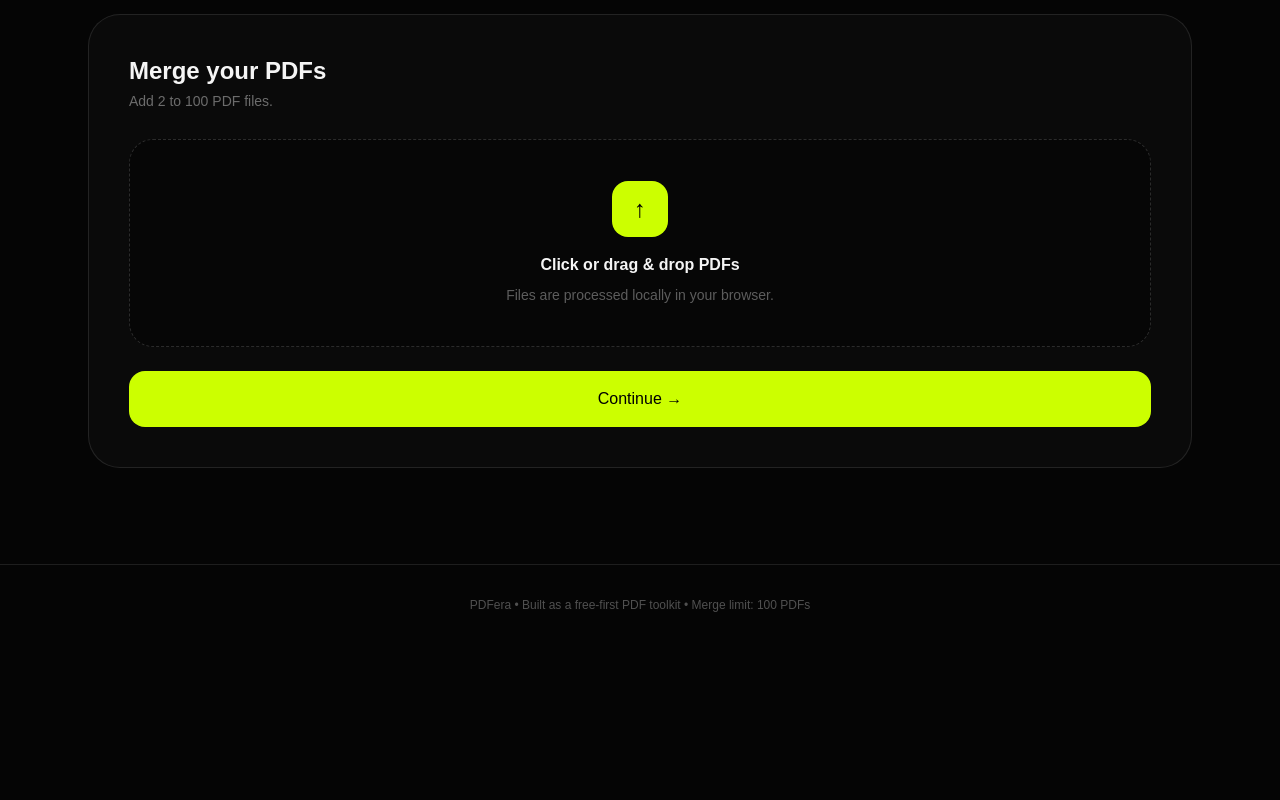
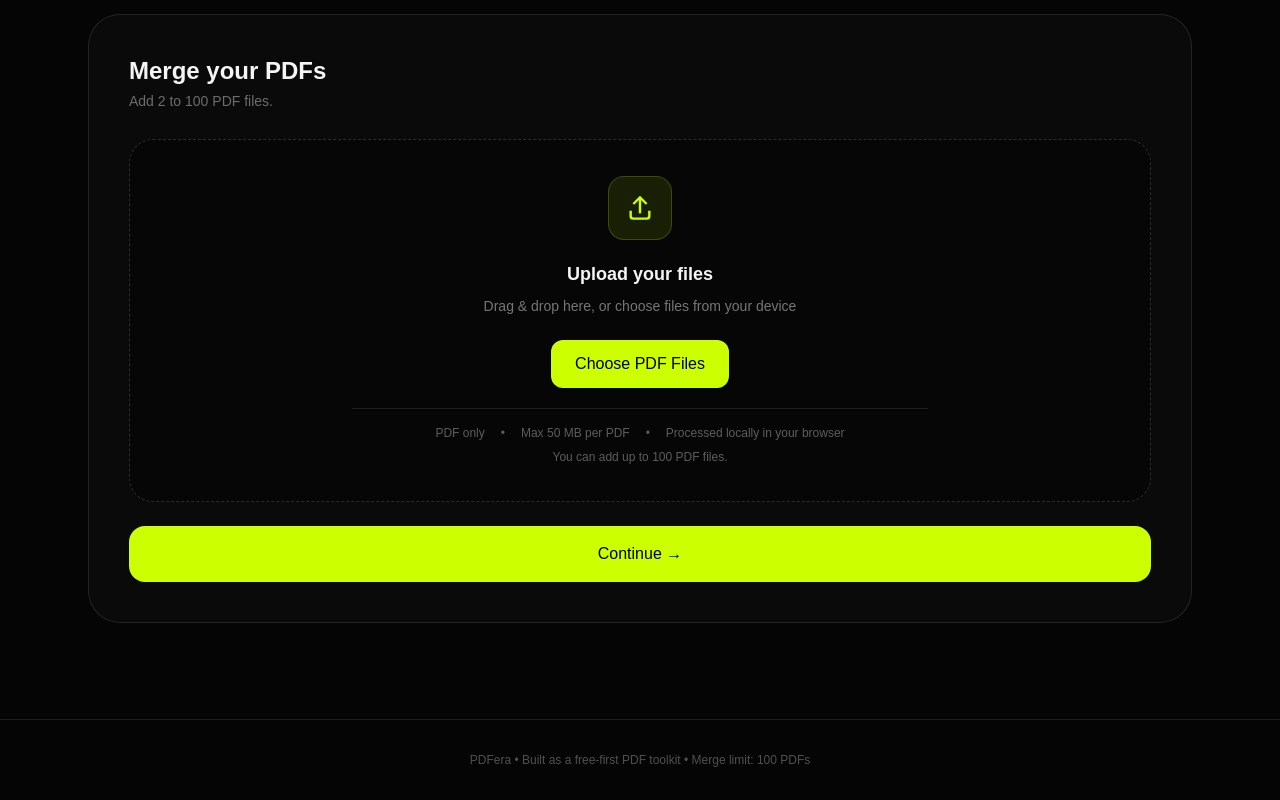
Before and after one commit to kaustubhlearner/pdfera, a Next.js app: page / in a window 1280 px wide. Shown: the part 1066-1866 px from the top of the page. Before the commit the page ends 1711 px from the top, so only its background shows below. Built offline with nearby package versions, Linux system fonts and the light colour scheme.

Commit message:
Improve PDF upload section UX

```diff
--- a/app/page.tsx
+++ b/app/page.tsx
@@ -816,22 +816,52 @@ export default function Home() {
             }}
           />
 
-          <button
-            onClick={() => inputRef.current?.click()}
+          <div
             onDragOver={(event) => {
               event.preventDefault();
               setDragging(true);
             }}
             onDragLeave={() => setDragging(false)}
             onDrop={handleDrop}
-            className={`flex min-h-52 w-full flex-col items-center justify-center rounded-3xl border border-dashed px-6 text-center transition ${
-              dragging ? "border-[#ccff00] bg-[#ccff00]/10" : "border-white/15 bg-black/30 hover:border-[#ccff00]/50"
+            className={`relative overflow-hidden rounded-3xl border border-dashed px-6 py-9 text-center transition ${
+              dragging
+                ? "border-[#ccff00] bg-[#ccff00]/10 shadow-[0_0_0_4px_rgba(204,255,0,0.06)]"
+                : "border-white/15 bg-black/30 hover:border-white/25"
             }`}
           >
-            <div className="mb-4 flex h-14 w-14 items-center justify-center rounded-2xl bg-[#ccff00] text-2xl text-black">↑</div>
-            <strong>Click or drag & drop {tool === "jpg" ? "images" : "PDFs"}</strong>
-            <span className="mt-2 text-sm text-white/35">Files are processed locally in your browser.</span>
-          </button>
+            <div className="mx-auto flex h-16 w-16 items-center justify-center rounded-2xl border border-[#ccff00]/20 bg-[#ccff00]/10 text-[#ccff00]">
+              <svg className="h-8 w-8" viewBox="0 0 24 24" fill="none" stroke="currentColor" strokeWidth="1.8">
+                <path d="M12 16V4" />
+                <path d="m7 9 5-5 5 5" />
+                <path d="M5 14v4a2 2 0 0 0 2 2h10a2 2 0 0 0 2-2v-4" />
+              </svg>
+            </div>
+            <h3 className="mt-5 text-lg font-bold">{dragging ? "Drop your files here" : "Upload your files"}</h3>
+            <p className="mt-2 text-sm text-white/45">Drag & drop here, or choose files from your device</p>
+            <button
+              type="button"
+              onClick={() => inputRef.current?.click()}
+              className="mt-6 rounded-xl bg-[#ccff00] px-6 py-3 text-sm font-black text-black transition hover:brightness-95"
+            >
+              Choose {tool === "jpg" ? "Images" : "PDF Files"}
+            </button>
+            <div className="mx-auto mt-5 max-w-xl border-t border-white/10 pt-4 text-xs text-white/35">
+              <div className="flex flex-wrap items-center justify-center gap-x-4 gap-y-2">
+                <span>{tool === "jpg" ? "JPG / PNG" : "PDF only"}</span>
+                <span>•</span>
+                <span>Max {tool === "jpg" ? "15 MB per image" : "50 MB per PDF"}</span>
+                <span>•</span>
+                <span>Processed locally in your browser</span>
+              </div>
+              {tool === "merge" && <p className="mt-2">You can add up to {MAX_MERGE_FILES} PDF files.</p>}
+            </div>
+            {files.length > 0 && (
+              <div className="mt-5 inline-flex items-center gap-2 rounded-full border border-white/10 bg-white/[0.04] px-4 py-2 text-xs text-white/55">
+                <span className="h-2 w-2 rounded-full bg-[#ccff00]" />
+                {files.length} file{files.length === 1 ? "" : "s"} selected
+              </div>
+            )}
+          </div>
 
           {(tool === "split" || tool === "delete") && files.length === 1 && (
             <div className="mt-5">
```
